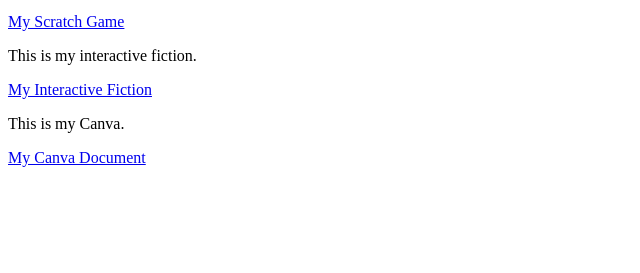
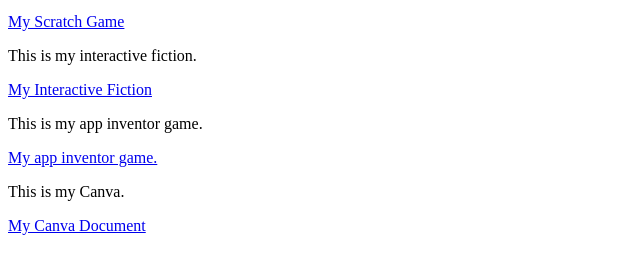
Before and after one commit to carlos777888/apcsp, a plain HTML site: page portfolio.html in a window 1280 px wide. Shown: the part 127-400 px from the top of the page, without its empty margins (0-640 px from the left). Drawn offline with Linux system fonts and the light colour scheme.

Commit message:
initial commit

```diff
--- a/portfolio.html
+++ b/portfolio.html
@@ -13,6 +13,8 @@
         <a href="https://scratch.mit.edu/projects/175814036/#fullscreen">My Scratch Game</a>
         <p> This is my interactive fiction.</p>
         <a href="https://repl.it/@CarlosMaya777/MediumseagreenNastyBrahmancow">My Interactive Fiction</a>
+        <p> This is my app inventor game.</p>
+        <a href="http://ai2.appinventor.mit.edu/#5497726193893376">My app inventor game.</a>
         <p>This is my Canva.</p>
         <a href="FILES/Autos y arte.pdf"download>My Canva Document</a>
 
```
Also changed, not shown: about.html (+1 -0 lines), IMAGES/cargame3000x.png (added), IMAGES/lowrider.jpg (added).
